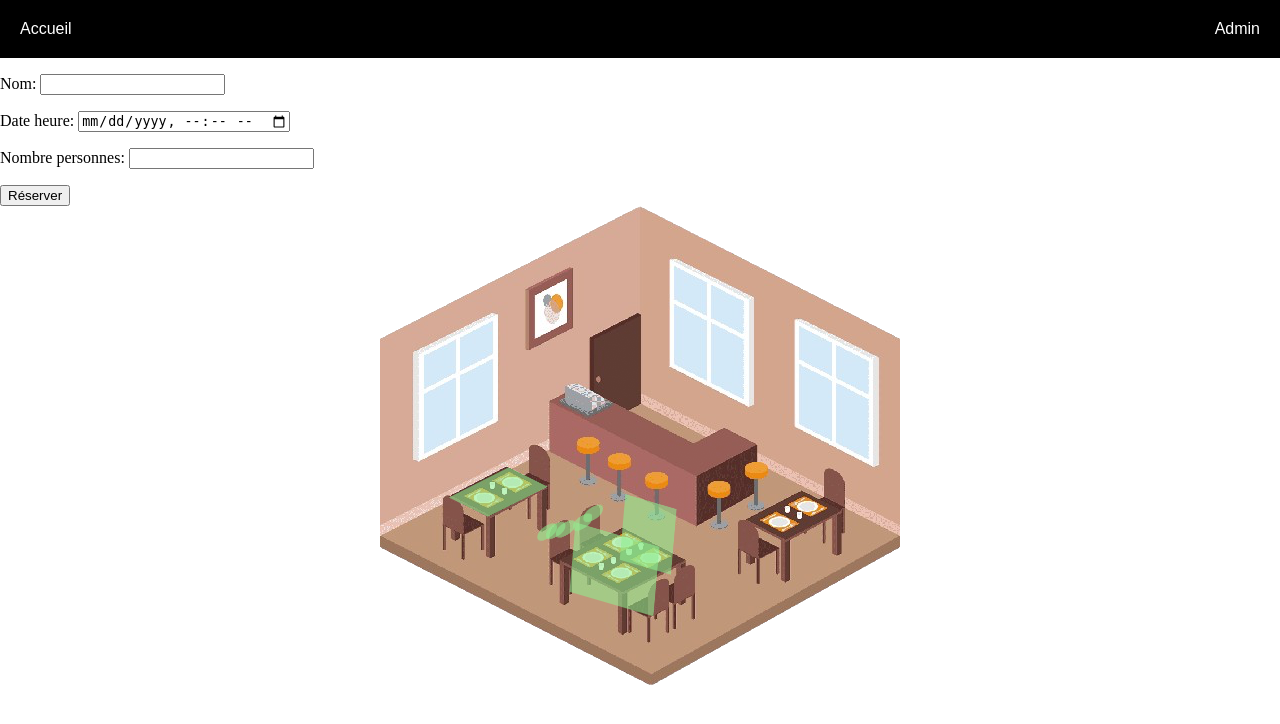
After one commit to Clovelahuiss/ProjetInfo, a Django app: page /app_info/map/ in a window 1280 px wide. The commit adds this page. Shown: the top 724 px of the page. Run offline with Django 4.2, Linux system fonts and the light colour scheme.

Commit message:
Add files via upload

```diff
--- a/projet_info/app_info/forms.py
+++ b/projet_info/app_info/forms.py
@@ -1,11 +1,13 @@
 from django import forms
 from .models import Reservation
-from django.forms.widgets import DateTimeInput
+from django.forms.widgets import DateTimeInput, HiddenInput
 
 class ReservationForm(forms.ModelForm):
+    table = forms.IntegerField(widget=HiddenInput(), required=False)
+
     class Meta:
         model = Reservation
-        fields = ['date_heure', 'nombre_personnes']
+        fields = ['nom', 'date_heure', 'nombre_personnes', 'table']
         widgets = {
             'date_heure': DateTimeInput(attrs={'type': 'datetime-local'}),
         }
--- /dev/null
+++ b/projet_info/app_info/static/map.js
@@ -0,0 +1,16 @@
+let tableIdInput = document.getElementById('table_id'); // Assurez-vous que l'ID correspond à celui dans votre HTML
+
+let tables = document.querySelectorAll('.table21, .table22, .table41, .table11, .table12, .table13, .table14, .table15');
+
+tables.forEach(table => {
+    table.addEventListener('click', function() {
+        this.classList.toggle('selected');
+
+        tables.forEach(tbl => {
+            if (tbl.classList.contains('selected')) {
+                let tableId = tbl.getAttribute('data-table-id');
+                tableIdInput.value = tableId;
+            }
+        });
+    });
+});
--- a/projet_info/app_info/static/style.css
+++ b/projet_info/app_info/static/style.css
@@ -1,36 +1,14 @@
-body {
+header {
+    background-color: black;
+    color: white;
+    display: flex;
+    justify-content: space-between;
+    padding: 20px;
     font-family: Arial, sans-serif;
 }
 
-.calendrier {
-    width: 350px;
-    margin: 20px auto;
+html,
+body {
+    margin: 0;
+    padding: 0;
 }
-
-.mois {
-    text-align: center;
-    padding: 5px 0;
-    background-color: #4CAF50;
-    color: white;
-    font-size: 20px;
-}
-
-.jours-semaine, .jours {
-    display: flex;
-    flex-wrap: wrap;
-}
-
-.jours-semaine div, .jours .jour {
-    width: calc(100% / 7);
-    padding: 10px;
-    text-align: center;
-    border: 1px solid #ddd;
-}
-
-.jours .jour {
-    height: 50px;
-}
-
-.jour.precedent-mois, .jour.suivant-mois {
-    color: #999;
-}
--- /dev/null
+++ b/projet_info/app_info/templates/app_info/map.html
@@ -0,0 +1,226 @@
+<!DOCTYPE html>
+<html lang="en">
+
+<head>
+    {% load static %}
+    <link rel="stylesheet" href="{% static 'style.css' %}">
+    <meta charset="UTF-8">
+    <meta name="viewport" content="width=device-width, initial-scale=1.0">
+    <title>Document</title>
+</head>
+
+<header>
+    <div class="left">Accueil</div>
+    <div class="right">Admin</div>
+</header>
+
+<body>
+
+    <form method="post">
+        {% csrf_token %}
+        {{ form.as_p }}
+        <input type="hidden" id="table_id" name="table" value="">
+
+        <button type="submit">Réserver</button>
+    </form>
+    {% if messages %}
+    <ul class="messages">
+        {% for message in messages %}
+        <li{% if message.tags %} class="{{ message.tags }}"{% endif %}>{{ message }}</li>
+        {% endfor %}
+    </ul>
+    {% endif %}
+
+
+    </div>
+
+    <!-- un gros bloc qui contient l'image et les formes -->
+    <div class="container">
+        <div class="image-container">
+            <img src="{% static 'png-transparent-restaurant-gratis-small-restaurant-design-interior-design-stool-interior-design-services-removebg-preview.png' %}" alt="Image de restaurant">
+            <div class="parallelepiped21">
+                <div class="table21" data-table-id="table21"></div>
+
+            <div class="parallelepiped22">
+                <div class="table22" data-table-id="table22"></div>
+            </div>
+            <div class="parallelepiped41">
+                <div class="table41" data-table-id="table41"></div>
+            </div>
+            <div class="table11" data-table-id="table11"></div>
+            <div class="table12" data-table-id="table12"></div>
+            <div class="table13" data-table-id="table13"></div>
+            <div class="table14" data-table-id="table14"></div>
+            <div class="table15" data-table-id="table15"></div>
+        </div>
+    </div>
+
+
+
+    <style>
+        .container {
+            display: flex;
+            justify-content: center;
+            align-items: center;
+            height: 10hv;
+            /* This makes the container take up the full height of the viewport */
+        }
+
+        .table11 {
+            top: 47.8%;
+            /* Adjust these values to move the shape */
+            left: 37.4%;
+            width: 28px;
+            height: 16px;
+            background: rgba(144, 238, 144, 0.572);
+            -webkit-border-radius: 160px / 100px;
+            -moz-border-radius: 160px / 100px;
+            border-radius: 160px / 100px;
+            position: absolute;
+        }
+
+        .table12 {
+            top: 51.1%;
+            /* Adjust these values to move the shape */
+            left: 43.5%;
+            /* Other styles for .table15 */
+            width: 28px;
+            height: 16px;
+            background: rgba(144, 238, 144, 0.572);
+            -webkit-border-radius: 160px / 100px;
+            -moz-border-radius: 160px / 100px;
+            border-radius: 160px / 100px;
+            position: absolute;
+        }
+
+        .table13 {
+            top: 56.8%;
+            /* Adjust these values to move the shape */
+            left: 62.6%;
+            /* Other styles for .table15 */
+            width: 28px;
+            height: 16px;
+            background: rgba(144, 238, 144, 0.572);
+            -webkit-border-radius: 160px / 100px;
+            -moz-border-radius: 160px / 100px;
+            border-radius: 160px / 100px;
+            position: absolute;
+        }
+
+        .table14 {
+            top: 53%;
+            /* Adjust these values to move the shape */
+            left: 69.8%;
+            /* Other styles for .table15 */
+            width: 28px;
+            height: 16px;
+            background: rgba(144, 238, 144, 0.572);
+            -webkit-border-radius: 160px / 100px;
+            -moz-border-radius: 160px / 100px;
+            border-radius: 160px / 100px;
+            position: absolute;
+        }
+
+        .table15 {
+            width: 28px;
+            height: 16px;
+            background: rgba(144, 238, 144, 0.572);
+            -webkit-border-radius: 160px / 100px;
+            -moz-border-radius: 160px / 100px;
+            border-radius: 160px / 100px;
+            position: absolute;
+            position: absolute;
+            top: 55%;
+            /* Adjust these values to move the shape */
+            left: 50.5%;
+            /* Other styles for .table15 */
+        }
+
+        .parallelepiped21 {
+            position: absolute;
+            top: 55%;
+            /* Adjust these values to move the shape */
+            left: 14.4%;
+            width: 200px;
+            height: 100px;
+            transform-style: preserve-3d;
+            transform: rotateX(-30deg) rotateY(45deg);
+        }
+
+        .parallelepiped21 .table21 {
+            position: absolute;
+            width: 85px;
+            height: 55px;
+            background: rgba(144, 238, 144, 0.572);
+            transform: rotateX(90deg) translateY(-50px);
+            transform-origin: top center;
+        }
+
+        .parallelepiped22 {
+            position: absolute;
+            top: 60%;
+            /* Adjust these values to move the shape */
+            left: 71%;
+            width: 200px;
+            height: 100px;
+            transform-style: preserve-3d;
+            transform: rotateX(-30deg) rotateY(45deg);
+        }
+
+        .parallelepiped22 .table22 {
+            position: absolute;
+            width: 85px;
+            height: 55px;
+            background: rgba(144, 238, 144, 0.572);
+            transform: rotateX(90deg) translateY(-50px);
+            transform-origin: top center;
+        }
+
+        .parallelepiped41 {
+            position: absolute;
+            top: 68%;
+            /* Adjust these values to move the shape */
+            left: 35.7%;
+            width: 200px;
+            height: 100px;
+            transform-style: preserve-3d;
+            transform: rotateX(-30deg) rotateY(45deg);
+        }
+
+        .parallelepiped41 .table41 {
+            position: absolute;
+            width: 90px;
+            height: 90px;
+            background: rgba(144, 238, 144, 0.572);
+            transform: rotateX(90deg) translateY(-50px);
+            transform-origin: top center;
+        }
+
+        .form-container {
+            display: flex;
+            width: 300px;
+            padding: 20px;
+            border: 5px solid black;
+            margin: 10px auto;
+        }
+
+        .selected {
+            background: rgba(255, 0, 0, 0.572) !important;
+            /* Force la couleur de fond Ã  rouge */
+        }
+
+        .image-container {
+            position: relative;
+        }
+
+        .image-container img {
+            width: 100%;
+        }
+    </style>
+
+
+</body>
+    <script src="{% static 'map.js' %}"></script>
+
+
+</html>
--- a/projet_info/app_info/urls.py
+++ b/projet_info/app_info/urls.py
@@ -6,5 +6,6 @@ from . import views
 urlpatterns = [
     path('calendrier/', views.calendrier_reservations, name='calendrier_reservations'),
     path('reserver/', views.ajouter_reservation, name='ajouter_reservation'),
+    path('map/', views.map, name='map'),
     # ... autres chemins de votre application ...
 ]
--- a/projet_info/app_info/views.py
+++ b/projet_info/app_info/views.py
@@ -1,7 +1,11 @@
 from django.shortcuts import render
-from .models import Reservation
+from .models import Reservation, Table
 from django.shortcuts import render, redirect
 from .forms import ReservationForm
+from django.utils import timezone
+from django.core.exceptions import ValidationError
+from django.contrib import messages
+
 
 def calendrier_reservations(request):
     reservations = Reservation.objects.all()
@@ -11,10 +15,25 @@ def ajouter_reservation(request):
     if request.method == 'POST':
         form = ReservationForm(request.POST)
         if form.is_valid():
-            reservation = form.save(commit=False)
-            reservation.assign_table()  # Assigner une table
-            reservation.save()
-            return redirect('calendrier_reservations')
+            form.save()
+            return redirect('calendrier_reservations')  # Rediriger vers la page du calendrier
+        else:
+            print(form.errors)  # Affiche les erreurs de validation du formulaire
     else:
         form = ReservationForm()
-    return render(request, 'app_info/ajouter_reservation.html', {'form': form})
+
+    context = {
+        'form': form,
+        'is_map_page': request.path == '/app_info/map/'  # Ajouter un indicateur pour la page map
+    }
+    return render(request, 'app_info/ajouter_reservation.html', context)
+
+def map(request):
+    form = ReservationForm()
+    if request.method == 'POST':
+        form = ReservationForm(request.POST)
+        if form.is_valid():
+            reservation = form.save()
+            messages.success(request, 'Votre réservation a été effectuée avec succès.')
+            return redirect('map')  # Redirigez vers la même page ou une autre selon vos besoins
+    return render(request, 'app_info/map.html', {'form': form})
```
Also changed, not shown: projet_info/app_info/models.py (+29 -7 lines), projet_info/projet_info/settings.py (+6 -1 lines), projet_info/app_info/migrations/0004_reservation_nom.py (added), projet_info/app_info/static/png-transparent-restaurant-gratis-small-restaurant-design-interior-design-stool-interior-design-services-removebg-preview.png (added), projet_info/db.sqlite3.
